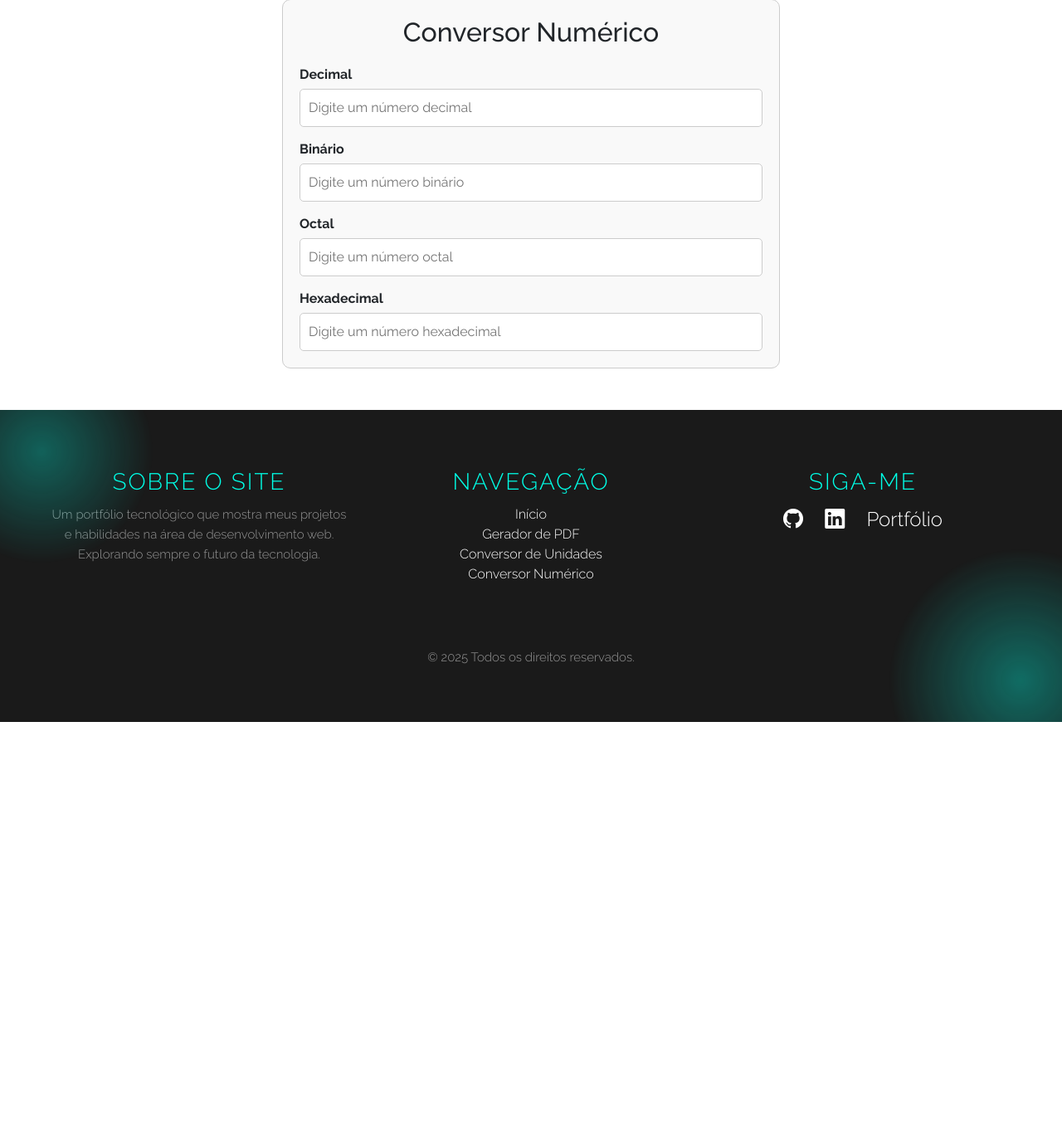
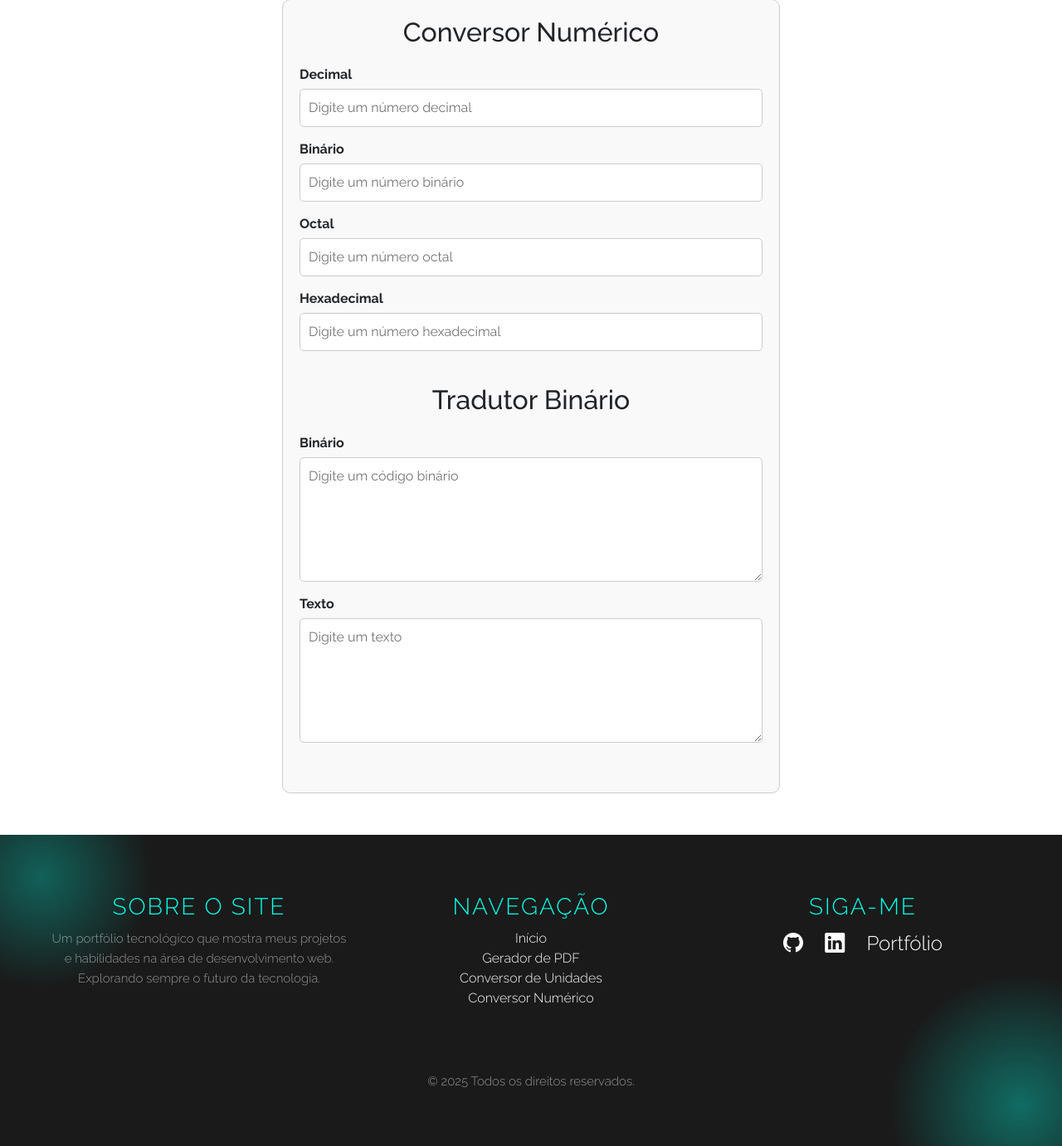
Before and after one commit to Emerson-Front/site_pratico, a PHP site: page /conversor_numerico in a window 1280 px wide. Shown: the part 129-1510 px from the top of the page at 83% size. Before the commit the page ends 999 px from the top, so only its background shows below. Run offline with PHP 8.4, Linux system fonts and the light colour scheme; some web fonts are replaced.

Commit message:
Adicionado suporte para conversão de texto para binário e vice-versa, com validação de entrada nos conversores numéricos.

```diff
--- a/css/conversor-numerico.css
+++ b/css/conversor-numerico.css
@@ -5,6 +5,10 @@
     border: 1px solid #ccc;
     border-radius: 10px;
     background-color: #f9f9f9;
+}
+
+.page-conversor-numerico section {
+    margin-bottom: 40px;
 }
 
 .page-conversor-numerico h2 {
@@ -28,10 +32,16 @@
     font-weight: bold;
 }
 
-.page-conversor-numerico .parte input {
+.page-conversor-numerico .parte input,
+.page-conversor-numerico .parte textarea {
     padding: 10px;
     border: 1px solid #ccc;
     border-radius: 5px;
+}
+
+.page-conversor-numerico .parte textarea {
+    resize: vertical;
+    height: 150px;
 }
 
 .page-conversor-numerico #btn_converter {
@@ -50,3 +60,9 @@
 .page-conversor-numerico #btn_converter:hover {
     background-color: #0056b3;
 }
+
+
+.page-conversor-numerico span.erro {
+    display: none;
+    color: red;
+}
--- a/js/page-conversor-numerico.js
+++ b/js/page-conversor-numerico.js
@@ -1,33 +1,61 @@
 // Pegar valor do decimal e converter para binario, octal e hexadecimal
 document.getElementById("input_decimal").addEventListener('input', function () {
     const decimal = this.value;
+    // Regra de entrada:
+    // 1. O valor decimal deve ser um número inteiro
+    if (!/^\d*$/.test(decimal)) {
+        $("span.decimal").css("display", "block");
+    } else {
+        $("span.erro").css("display", "none");
         document.getElementById("input_binario").value = decimal_binario(decimal);
         document.getElementById("input_octal").value = decimal_octal(decimal);
         document.getElementById("input_hexadecimal").value = decimal_hexadecimal(decimal);
+    }
 });
 
 // Pegar valor do binario e converter para decimal, octal e hexadecimal
 document.getElementById("input_binario").addEventListener('input', function () {
     const binario = this.value;
+    // Regra de entrada:
+    // 1. O valor binário deve ser uma sequência de 0 e 1s
+    if (!/^[01]*$/.test(binario)) {
+        $("span.binario").css("display", "block");
+    } else {
+        $("span.erro").css("display", "none");
         document.getElementById("input_decimal").value = binario_decimal(binario);
         document.getElementById("input_octal").value = binario_octal(binario);
         document.getElementById("input_hexadecimal").value = binario_hexadecimal(binario);
+    }
 });
 
 // Pegar valor do octal e converter para binario, decimal e hexadecimal
 document.getElementById("input_octal").addEventListener('input', function () {
     const octal = this.value;
+    // Regra de entrada:
+    // 1. O valor octal deve ser uma sequência de 0 a 7
+    if (!/^[0-7]*$/.test(octal)) {
+        $("span.octal").css("display", "block");
+    } else {
+        $("span.erro").css("display", "none");
         document.getElementById("input_binario").value = octal_binario(octal);
         document.getElementById("input_decimal").value = octal_decimal(octal);
         document.getElementById("input_hexadecimal").value = octal_hexadecimal(octal);
+    }
 });
 
 // Pegar valor do hexadecimal e converter para binario, decimal e octal
 document.getElementById("input_hexadecimal").addEventListener('input', function () {
     const hexadecimal = this.value;
+    // Regra de entrada:
+    // 1. O valor hexadecimal deve conter apenas dígitos de 0 a 9 e letras de A a F (maiúsculas ou minúsculas)
+    if (!/^[0-9a-fA-F]*$/.test(hexadecimal)) {
+        $("span.hexadecimal").css("display", "block");
+    } else {
+        $("span.erro").css("display", "none");
         document.getElementById("input_binario").value = hexadecimal_binario(hexadecimal);
         document.getElementById("input_decimal").value = hexadecimal_decimal(hexadecimal);
         document.getElementById("input_octal").value = hexadecimal_octal(hexadecimal);
+    }
 });
 
 // Funções de conversão:
@@ -84,3 +112,51 @@ function hexadecimal_octal(hexadecimal) {
     const decimal = hexadecimal_decimal(hexadecimal);
     return decimal_octal(decimal);
 }
+
+
+
+// De binario para texto e de texto para binario
+
+document.getElementById("input_texto_binario").addEventListener('input', function () {
+    const texto_binario = this.value;
+    // Regra de entrada:
+    // 1. O valor binário deve ser uma sequência de 0 e 1s
+    if (!/^[01\s]*$/.test(texto_binario)) {
+        $("span.textarea-binario").css("display", "block");
+    } else {
+        $("span.erro").css("display", "none");
+        document.getElementById("input_texto").value = traduzir_binario_para_texto(texto_binario);
+    }
+});
+
+// Função de tradução de texto em binário:
+
+document.getElementById("input_texto").addEventListener('input', function () {
+    $("span.erro").css("display", "none");
+    const texto = this.value;
+    document.getElementById("input_texto_binario").value = traduzir_texto_para_binario(texto);
+});
+
+
+
+function traduzir_binario_para_texto(binario) {
+    // 1. Separar a string binária em um array de números binários
+    texto = binario.split(' ');
+    // 2. Mapear cada número binário para o caractere correspondente
+    texto = texto.map(function (binario) {
+        return String.fromCharCode(parseInt(binario, 2));
+    });
+    // 3. Juntar os caracteres em uma única string
+    return texto.join('');
+}
+
+function traduzir_texto_para_binario(texto) {
+    // 1. Separar o texto em um array de caracteres
+    binario = texto.split('');
+    // 2. Mapear cada caractere para o número binário correspondente
+    binario = binario.map(function (caractere) {
+        return caractere.charCodeAt(0).toString(2);
+    });
+    // 3. Juntar os números binários em uma única string
+    return binario.join(' ');
+}
--- a/mvc/views/pages/Conversor_numericoView.php
+++ b/mvc/views/pages/Conversor_numericoView.php
@@ -1,30 +1,45 @@
 <div class="page-conversor-numerico">
 
+    <section id="section-conversor-numerico">
         <h2>Conversor Numérico</h2>
-
         <div class="box">
-
             <div class="parte">
                 <label for="input_decimal">Decimal</label>
                 <input type="text" id="input_decimal" placeholder="Digite um número decimal">
+                <span class="erro decimal">Por favor, digite apenas números!</span>
             </div>
-
             <div class="parte">
                 <label for="input_binario">Binário</label>
                 <input type="text" id="input_binario" placeholder="Digite um número binário">
+                <span class="erro binario">Por favor, digite apenas 0 e 1!</span>
             </div>
-
             <div class="parte">
                 <label for="input_octal">Octal</label>
                 <input type="text" id="input_octal" placeholder="Digite um número octal">
+                <span class="erro octal">Por favor, digite apenas números de 0 a 7!</span>
             </div>
-
             <div class="parte">
                 <label for="input_hexadecimal">Hexadecimal</label>
                 <input type="text" id="input_hexadecimal" placeholder="Digite um número hexadecimal">
+                <span class="erro hexadecimal">Por favor, digite apenas números e letras de A a F!</span>
             </div>
+        </div>
+    </section>
 
+    <section id="section-conversor-de-texto">
+        <h2>Tradutor Binário</h2>
+        <div class="box">
+            <div class="parte">
+                <label for="input_texto_binario">Binário</label>
+                <textarea id="input_texto_binario" placeholder="Digite um código binário"></textarea>
+                <span class="erro textarea-binario">Por favor, digite apenas 0 e 1!</span>
             </div>
+            <div class="parte">
+                <label for="input_texto">Texto</label>
+                <textarea id="input_texto" placeholder="Digite um texto"></textarea>
+            </div>
+        </div>
+    </section>
 
 </div> <!-- page-conversor-numerico -->
 
```
Also changed, not shown: README.md. Lines whose indentation alone changed are shown as unchanged.
